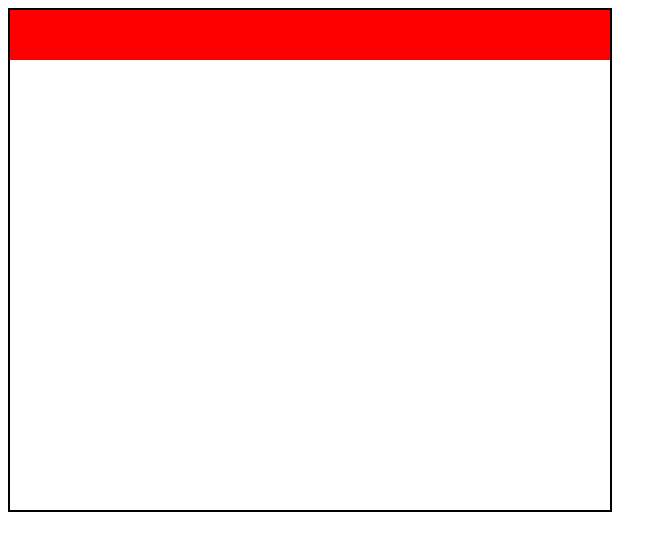
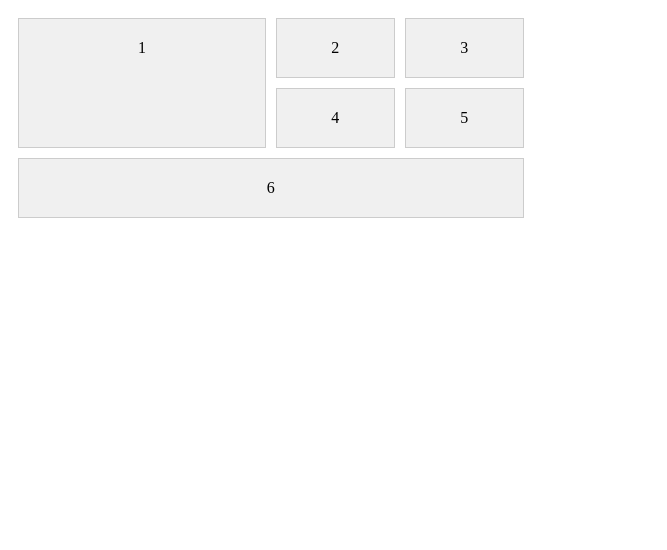
Before and after one commit to Vaishnavi123438/Vaishnavi-Thalkonda-Marquee-Training, a plain HTML site: page grid1.html in a window 1280 px wide. Shown: the whole page, without its empty margins (0-667 px from the left). Drawn offline with Linux system fonts and the light colour scheme.

```diff
--- a/grid1.html
+++ b/grid1.html
@@ -4,27 +4,71 @@
     <meta charset="UTF-8">
     <meta name="viewport" content="width=device-width, initial-scale=1.0">
     <title>Document</title>
+    <style>
+        .grid-container {
+            width: 40%;
+            display: grid;
+            grid-template-columns: repeat(4, 1fr);
+            grid-template-rows: repeat(3,1fr);
+            gap: 10px;
+            padding: 10px;
+        }
+        .grid-item-1 {
+            background-color: #f0f0f0;
+            border: 1px solid #ccc;
+            padding: 20px;
+            text-align: center;
+            grid-column: 1 / 3;
+            grid-row: 1/3;
+        }
+        .grid-item-2 {
+            background-color: #f0f0f0;
+            border: 1px solid #ccc;
+            padding: 20px;
+            text-align: center;
+
+
+        }
+        .grid-item-3 {
+            background-color: #f0f0f0;
+            border: 1px solid #ccc;
+            padding: 20px;
+            text-align: center;
+
+        }
+        .grid-item-4 {
+            background-color: #f0f0f0;
+            border: 1px solid #ccc;
+            padding: 20px;
+            text-align: center;
+
+        }
+        .grid-item-5 {
+            background-color: #f0f0f0;
+            border: 1px solid #ccc;
+            padding: 20px;
+            text-align: center;
+        }
+        .grid-item-6 {
+            background-color: #f0f0f0;
+            border: 1px solid #ccc;
+            padding: 20px;
+            text-align: center;
+
+            grid-column: 1/5;
+        }
+    </style>
 </head>
-<style>
-    .container{
-       height:500px;
-       width:600px;
-       border:2px solid black;
-    }
-    .container1{
-        display:grid;
-        grid-template-columns:50px;
-        grid-template-rows:50px;
-        background-color: red;
-    }
-    .items{
-         grid:1/3;
-    }
-</style>
+
 <body>
-    <div class="container">
-        <div class="container1"></div>
-    </div>
 
 </body>
+<div class="grid-container">
+    <div class="grid-item-1">1</div>
+    <div class="grid-item-2">2</div>
+    <div class="grid-item-3">3</div>
+    <div class="grid-item-4">4</div>
+    <div class="grid-item-5">5</div>
+    <div class="grid-item-6">6</div>
+</div>
 </html>
```
Also changed, not shown: variables.html (+1 -1 lines), whatsappimage.html (+1 -1 lines), stream.jpg (added).
